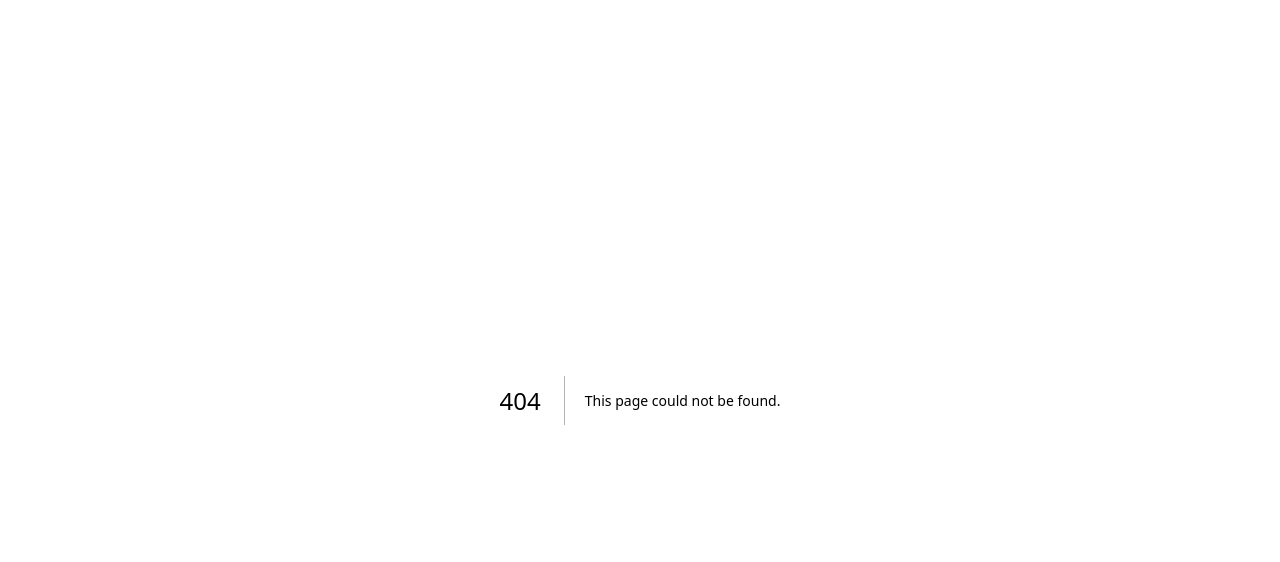
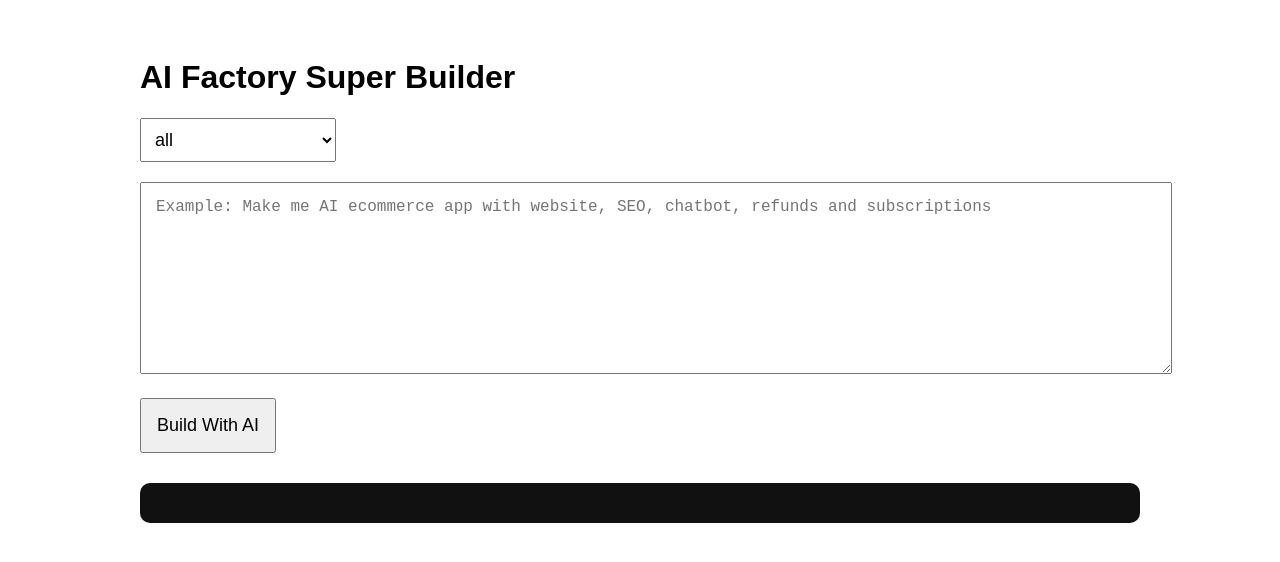
Before and after one commit to aili1234/ai-factory-apk, a Next.js app: page /factory in a window 1280 px wide. Before the commit this address had no page. Shown: the top 562 px of the page. Built offline with nearby package versions, Linux system fonts and the light colour scheme.

Commit message:
Add AI Factory module builder

```diff
--- /dev/null
+++ b/app/api/factory/route.ts
@@ -0,0 +1,56 @@
+import { createClient } from "@supabase/supabase-js";
+
+const SYSTEM = `
+You are AI Factory Super Builder.
+Create complete practical outputs for:
+- web app maker
+- mobile app maker
+- website maker like Wix AI
+- app description maker
+- SEO AI
+- chatbot AI
+- refund/customer support AI
+- intelligence layer that improves all outputs
+Return structured sections with build plan, pages, features, UI, database, SEO, chatbot, payment/refund logic.
+`;
+
+export async function POST(req: Request) {
+  try {
+    const body = await req.json();
+    const mode = body.mode || "all";
+    const prompt = body.prompt || "Build business app";
+
+    const aiRes = await fetch("https://api.groq.com/openai/v1/chat/completions", {
+      method: "POST",
+      headers: {
+        Authorization: `Bearer ${process.env.GROQ_API_KEY}`,
+        "Content-Type": "application/json"
+      },
+      body: JSON.stringify({
+        model: "llama-3.1-8b-instant",
+        messages: [
+          { role: "system", content: SYSTEM },
+          { role: "user", content: `MODE: ${mode}\nREQUEST: ${prompt}` }
+        ],
+        temperature: 0.7
+      })
+    });
+
+    const data = await aiRes.json();
+    const result = data?.choices?.[0]?.message?.content || "No AI result";
+
+    const supabase = createClient(
+      process.env.SUPABASE_URL || "",
+      process.env.SUPABASE_SERVICE_ROLE_KEY || ""
+    );
+
+    await supabase.from("generations").insert({
+      prompt: `[${mode}] ${prompt}`,
+      result
+    });
+
+    return Response.json({ ok: true, mode, saved: true, result });
+  } catch (err:any) {
+    return Response.json({ ok:false, error:err.message }, { status:500 });
+  }
+}
--- /dev/null
+++ b/app/factory/page.tsx
@@ -0,0 +1,62 @@
+"use client";
+
+import { useState } from "react";
+
+const modes = [
+  "all",
+  "web_app_maker",
+  "mobile_app_maker",
+  "description_maker",
+  "website_maker",
+  "seo_ai",
+  "chatbot_ai",
+  "refund_support_ai",
+  "intelligence_layer"
+];
+
+export default function FactoryPage() {
+  const [mode,setMode] = useState("all");
+  const [prompt,setPrompt] = useState("");
+  const [result,setResult] = useState("");
+  const [loading,setLoading] = useState(false);
+
+  async function run() {
+    setLoading(true);
+    setResult("");
+
+    const res = await fetch("/api/factory", {
+      method:"POST",
+      headers:{ "Content-Type":"application/json" },
+      body:JSON.stringify({ mode, prompt })
+    });
+
+    const data = await res.json();
+    setResult(data.result || JSON.stringify(data,null,2));
+    setLoading(false);
+  }
+
+  return (
+    <main style={{fontFamily:"Arial",padding:30,maxWidth:1000,margin:"auto"}}>
+      <h1>AI Factory Super Builder</h1>
+
+      <select value={mode} onChange={e=>setMode(e.target.value)} style={{fontSize:18,padding:10}}>
+        {modes.map(m=><option key={m} value={m}>{m}</option>)}
+      </select>
+
+      <textarea
+        value={prompt}
+        onChange={e=>setPrompt(e.target.value)}
+        placeholder="Example: Make me AI ecommerce app with website, SEO, chatbot, refunds and subscriptions"
+        style={{width:"100%",height:160,marginTop:20,fontSize:16,padding:15}}
+      />
+
+      <button onClick={run} disabled={loading} style={{marginTop:20,padding:15,fontSize:18}}>
+        {loading ? "Building..." : "Build With AI"}
+      </button>
+
+      <pre style={{whiteSpace:"pre-wrap",background:"#111",color:"#0f0",padding:20,marginTop:30,borderRadius:10}}>
+        {result}
+      </pre>
+    </main>
+  );
+}
```
